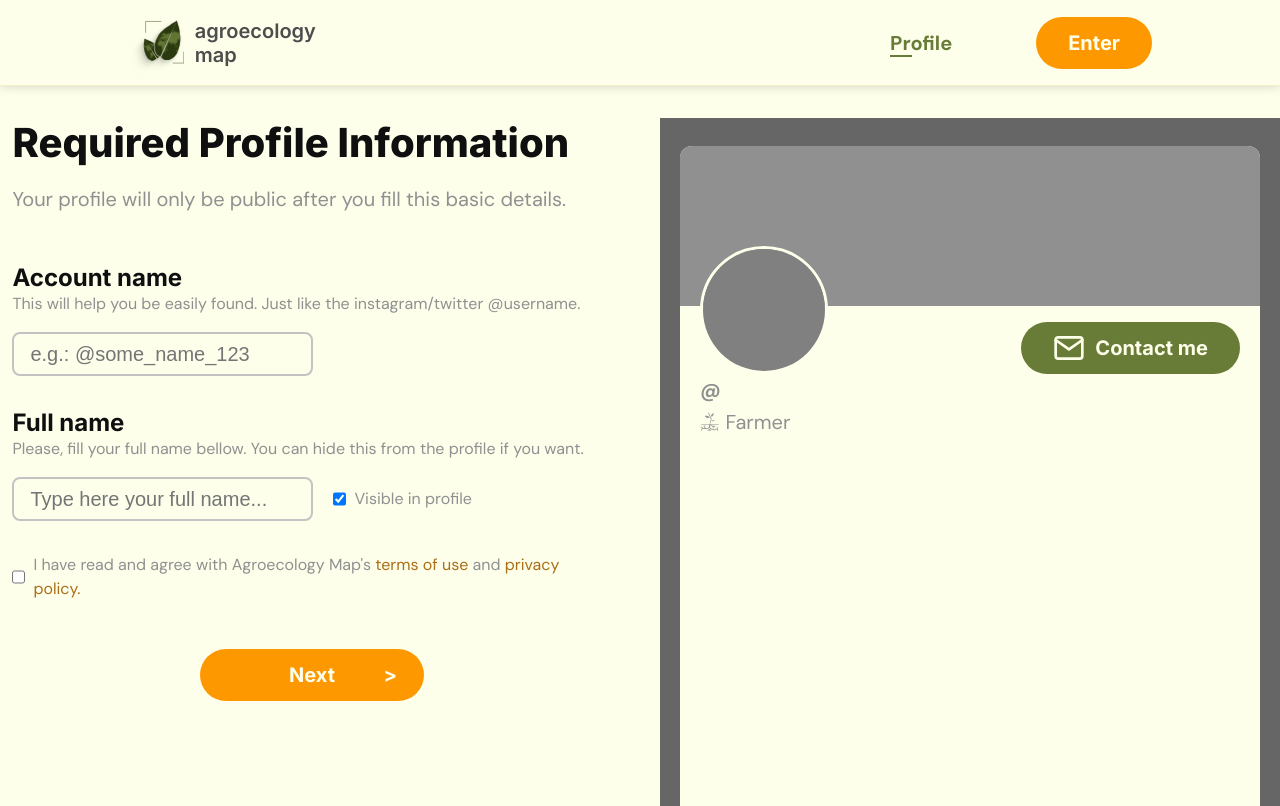
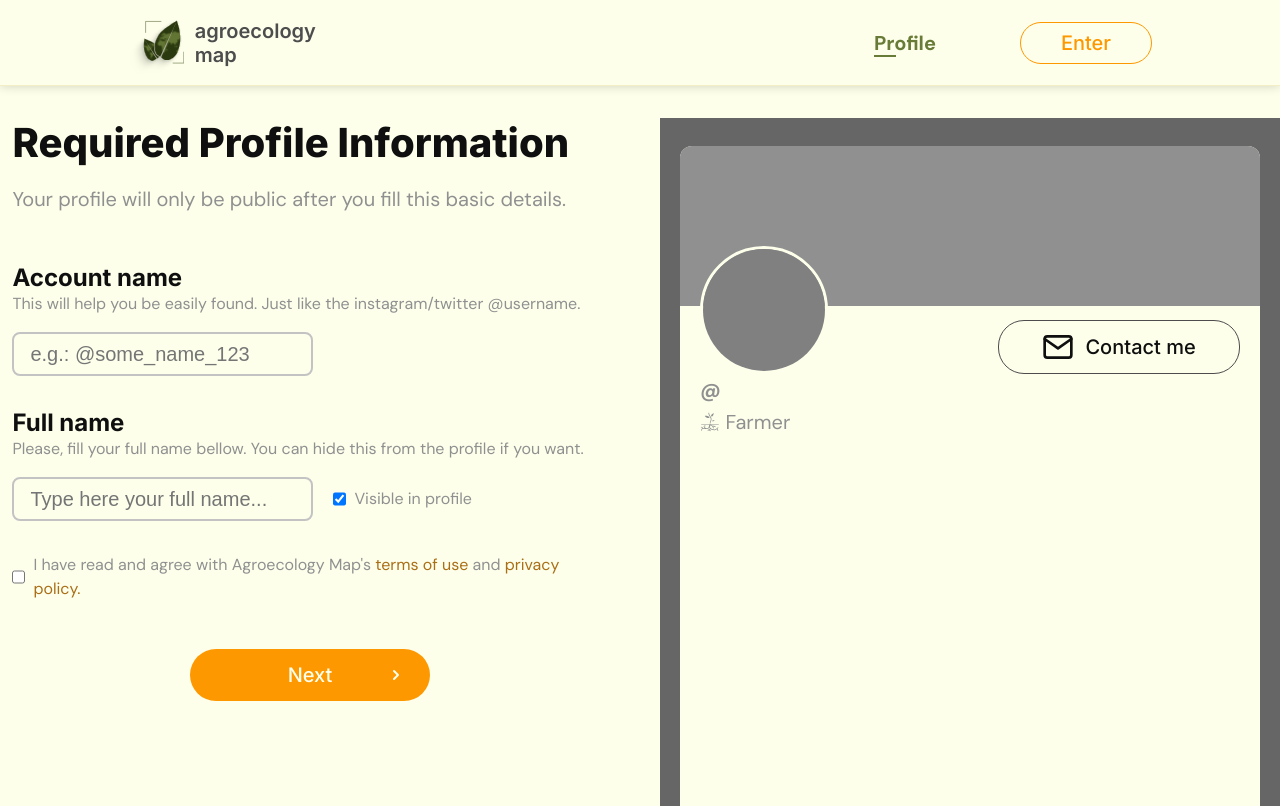
Before and after one commit to marcelo-soares-souza/Agroecology-Map-Frontend, a React (Vite) app: page /profile in a window 1280 px wide. Built offline with nearby package versions, Linux system fonts and the light colour scheme.

Commit message:
new: styled Button component + css fixes

```diff
--- a/src/components/MainHeader.module.css
+++ b/src/components/MainHeader.module.css
@@ -8,6 +8,11 @@
   border-bottom: 1px solid var(--background-highlight);
   margin-bottom: var(--space-4);
   box-shadow: 0 0 10px rgb(210, 210, 188);
+}
+
+.header button {
+  width: 6.5rem;
+  height: 2rem;
 }
 
 .logoWrap {
@@ -36,7 +41,7 @@
 }
 
 .logotype:hover {
-  color: var(--primary);
+  color: var(--foreground);
 }
 
 .nav {
--- a/src/components/MainHeader.tsx
+++ b/src/components/MainHeader.tsx
@@ -4,6 +4,7 @@ import classes from "./MainHeader.module.css";
 
 import logo from "../assets/logo-agroecologymap.svg";
 import Translator from "./i18n/Translator";
+import { Button } from "./UI/Button";
 
 const MainHeader = () => {
   return (
@@ -24,10 +25,10 @@ const MainHeader = () => {
           <Translator path="header.profile" />
         </NavLink>
 
-        <NavLink to="/register" className={classes.button}>
-          <button className="btn-highlight-1">
+        <NavLink to="/register">
+          <Button color="1" fill="outline">
             <Translator path="header.enter" />
-          </button>
+          </Button>
         </NavLink>
       </nav>
     </header>
--- a/src/components/Profile/AboutYou.tsx
+++ b/src/components/Profile/AboutYou.tsx
@@ -1,6 +1,7 @@
 import { useEffect, useState } from "react";
 
 import classes from "../../pages/Profile.module.css";
+import { Button } from "../UI/Button";
 
 interface IAboutYou {
   shortBio: string;
@@ -57,19 +58,18 @@ const AboutYou = (props: IAboutYou) => {
         </div>
 
         <div className="contain-center" style={{ alignSelf: "stretch" }}>
-          <button
-            className={classes.btnPrevious + " btn-highlight-1"}
+          <Button
+            icon="<"
+            color="1"
+            fill="outline"
             onClick={previousPageHandler}
           >
             Previous
-          </button>
+          </Button>
 
-          <button
-            className={classes.btnNext + " btn-highlight-1"}
-            onClick={nextPageHandler}
-          >
+          <Button icon={">"} color="1" fill="normal" onClick={nextPageHandler}>
             Next
-          </button>
+          </Button>
         </div>
       </div>
     </>
--- a/src/components/Profile/RequiredProfileInformation.tsx
+++ b/src/components/Profile/RequiredProfileInformation.tsx
@@ -3,6 +3,7 @@ import { useEffect, useState } from "react";
 import { CheckboxItem } from "../../components/CheckboxItem";
 
 import classes from "../../pages/Profile.module.css";
+import { Button } from "../UI/Button";
 
 interface IRequiredProfileInformation {
   accountName: string;
@@ -123,12 +124,9 @@ const RequiredProfileInformation = (props: IRequiredProfileInformation) => {
         </CheckboxItem>
 
         <div className="contain-center" style={{ alignSelf: "stretch" }}>
-          <button
-            className={classes.btnNext + " btn-highlight-1"}
-            onClick={nextPageHandler}
-          >
+          <Button color="1" fill="normal" icon=">" onClick={nextPageHandler}>
             Next
-          </button>
+          </Button>
         </div>
       </div>
     </>
--- a/src/components/Profile/WhereAreYouFrom.tsx
+++ b/src/components/Profile/WhereAreYouFrom.tsx
@@ -10,6 +10,7 @@ import {
 import Select, { ActionMeta } from "react-select";
 
 import classes from "../../pages/Profile.module.css";
+import { Button } from "../UI/Button";
 
 interface IWhereAreYouFrom {
   country: string;
@@ -178,12 +179,14 @@ const WhereAreYouFrom = (props: IWhereAreYouFrom) => {
         </div>
 
         <div className="contain-center" style={{ alignSelf: "stretch" }}>
-          <button
-            className={classes.btnPrevious + " btn-highlight-1"}
+          <Button
+            color="1"
+            fill="outline"
+            icon="<"
             onClick={previousPageHandler}
           >
             Previous
-          </button>
+          </Button>
         </div>
       </div>
     </>
--- /dev/null
+++ b/src/components/UI/Button.tsx
@@ -0,0 +1,68 @@
+// CSS Interface
+import { CSSProperties, MouseEventHandler } from "react";
+
+// Icons
+import { HiChevronLeft, HiChevronRight, HiPlusSm } from "react-icons/hi";
+import { IoClose } from "react-icons/io5";
+import { FiMail } from "react-icons/fi";
+
+type ButtonProps = {
+  onClick?: MouseEventHandler;
+  color: "1" | "2";
+  fill: "normal" | "outline";
+  children: React.ReactNode;
+  icon?: ButtonIconTypes;
+};
+
+export const Button = ({
+  children,
+  onClick,
+  color = "1",
+  fill = "normal",
+  icon
+}: ButtonProps) => {
+  if (!icon)
+    return (
+      <button
+        className={`btn-${color}-${fill}`}
+        style={{ position: "relative" }}
+        onClick={onClick}
+      >
+        {children}
+      </button>
+    );
+
+  return (
+    <button
+      className={`btn-${color}-${fill}`}
+      style={{ position: "relative" }}
+      onClick={onClick}
+    >
+      {icon === "<" ? <Icon type="<" /> : null}
+      {children}
+      {icon !== "<" ? <Icon type={icon} /> : null}
+    </button>
+  );
+};
+
+type ButtonIconTypes = ">" | "<" | "+" | "x" | "contact";
+
+const Icon = ({ type }: { type: ButtonIconTypes }) => {
+  const absLeft: CSSProperties = { position: "absolute", left: "10%" };
+  const absRight: CSSProperties = { position: "absolute", right: "10%" };
+
+  switch (type) {
+    case ">":
+      return <HiChevronRight style={absRight} />;
+    case "<":
+      return <HiChevronLeft style={absLeft} />;
+    case "+":
+      return <HiPlusSm style={absRight} />;
+    case "x":
+      return <IoClose style={absRight} />;
+    case "contact":
+      return <FiMail style={absRight} />;
+    default:
+      return null;
+  }
+};
--- a/src/pages/Profile.module.css
+++ b/src/pages/Profile.module.css
@@ -61,7 +61,7 @@
   height: 200px;
   word-break: break-word;
   font-size: var(--text-base);
-  color: var(--primary);
+  color: var(--foreground);
   background-color: var(--background);
   border: 2px solid var(--neutral-lighter);
   border-radius: 8px;
--- a/src/pages/Register.tsx
+++ b/src/pages/Register.tsx
@@ -4,6 +4,7 @@ import Translator from "../components/i18n/Translator";
 import classes from "./Register.module.css";
 
 import { SlLocationPin } from "react-icons/sl";
+import { Button } from "../components/UI/Button";
 
 const Register = () => {
   return (
@@ -47,9 +48,9 @@ const Register = () => {
               <a href="/login">
                 <Translator path="register.linkToLogin" />
               </a>
-              <button type="submit">
+              <Button fill="outline" color="1">
                 <Translator path="form.submit" />
-              </button>
+              </Button>
             </form>
           </div>
         </div>
--- a/src/theme/buttons.module.css
+++ b/src/theme/buttons.module.css
@@ -6,16 +6,16 @@ button {
   align-items: center;
 
   height: var(--space-5);
+  width: 12rem;
   margin: var(--space-2) 0;
-  padding: 0 var(--space-4);
+  padding: 0;
 
   font-family: var(--font-heading);
   font-size: var(--text-base);
   font-weight: 500;
-  color: var(--neutral-lighter);
-
-  border: 2px solid var(--neutral);
-  border-radius: 28px;
+  color: var(--foreground);
+  border: 1px solid var(--neutral);
+  border-radius: 26px;
 
   transition: border-color linear 150ms, color linear 150ms;
 }
@@ -36,29 +36,40 @@ button:disabled {
   border-color: var(--neutral-lighter);
 }
 
-.btn-highlight-1 {
+.btn-1-normal {
   background-color: var(--highlight-1);
   color: var(--background);
-  font-weight: 700;
   border: none;
-  transition: filter linear 120ms;
+  transition: background-color linear 120ms;
 }
 
-.btn-highlight-1:hover {
-  filter: brightness(1.15);
+.btn-1-normal:hover {
+  background-color: #AA6E16;
   color: var(--background);
 }
 
-.btn-highlight-2 {
+.btn-1-outline {
+  background-color: transparent;
+  color: var(--highlight-1);
+  border: 1px solid var(--highlight-1);
+  transition: background-color linear 120ms;
+}
+
+.btn-1-outline:hover {
+  background-color: #AA6E16;
+  color: var(--background);
+}
+
+.btn-2-normal {
   background-color: var(--highlight-2-dark);
   color: var(--background);
-  font-weight: 700;
+  font-weight: 500;
   border: none;
   transition: all linear 120ms;
   box-shadow: 0 0 0 var(--neutral-lighter);
 }
 
-.btn-highlight-2:hover {
+.btn-2-normal:hover {
   filter: brightness(1.20);
   color: var(--background);
   box-shadow: 0 0 18px var(--neutral-lighter);
--- a/src/theme/colors.module.css
+++ b/src/theme/colors.module.css
@@ -1,4 +1,5 @@
 :root {
+    --white: #FFFFFF;
     --off-white: #FDFFEB;
     --beige: #F4EEC7;
     --orange: #FE9801;
@@ -12,7 +13,7 @@
     --gray-lighter: #C3C3C3;
     --gray-light: #909090;
 
-    --primary: var(--off-black);
+    --foreground: var(--off-black);
     --highlight-1: var(--orange);
     --highlight-1-dark: var(--dark-orange);
     --highlight-1-darker: var(--forest);
--- a/src/theme/inputs.module.css
+++ b/src/theme/inputs.module.css
@@ -4,7 +4,7 @@ input {
   padding: var(--space-3) var(--space-2);
   height: var(--space-4);
   font-size: var(--text-base);
-  color: var(--primary);
+  color: var(--foreground);
   background-color: var(--background);
   border: 2px solid var(--neutral-lighter);
   border-radius: 8px;
--- a/src/theme/layout.module.css
+++ b/src/theme/layout.module.css
@@ -1,13 +1,13 @@
 :root {
-  --space-0: 8px;
-  --space-1: 12px;
-  --space-2: 16px;
-  --space-3: 20px;
-  --space-4: 32px;
-  --space-5: 52px;
-  --space-6: 84px;
-  --space-7: 136px;
-  --space-8: 220px;
+  --space-0: 0.4rem; /* 8px; */
+  --space-1: 0.6rem; /* 12px; */
+  --space-2: 0.8rem; /* 16px; */
+  --space-3: 1rem; /* 20px; */
+  --space-4: 1.6rem; /* 32px; */
+  --space-5: 2.6rem; /* 52px; */
+  --space-6: 4.2rem; /* 84px; */
+  --space-7: 6.8rem; /* 136px; */
+  --space-8: 11rem; /* 220px; */
 }
 
 @media (max-width: 920px) {
@@ -33,7 +33,7 @@ body {
   margin: 0;
   padding: 0;
   background-color: var(--background);
-  color: var(--primary);
+  color: var(--foreground);
   overflow: hidden auto;
 }
 
```
